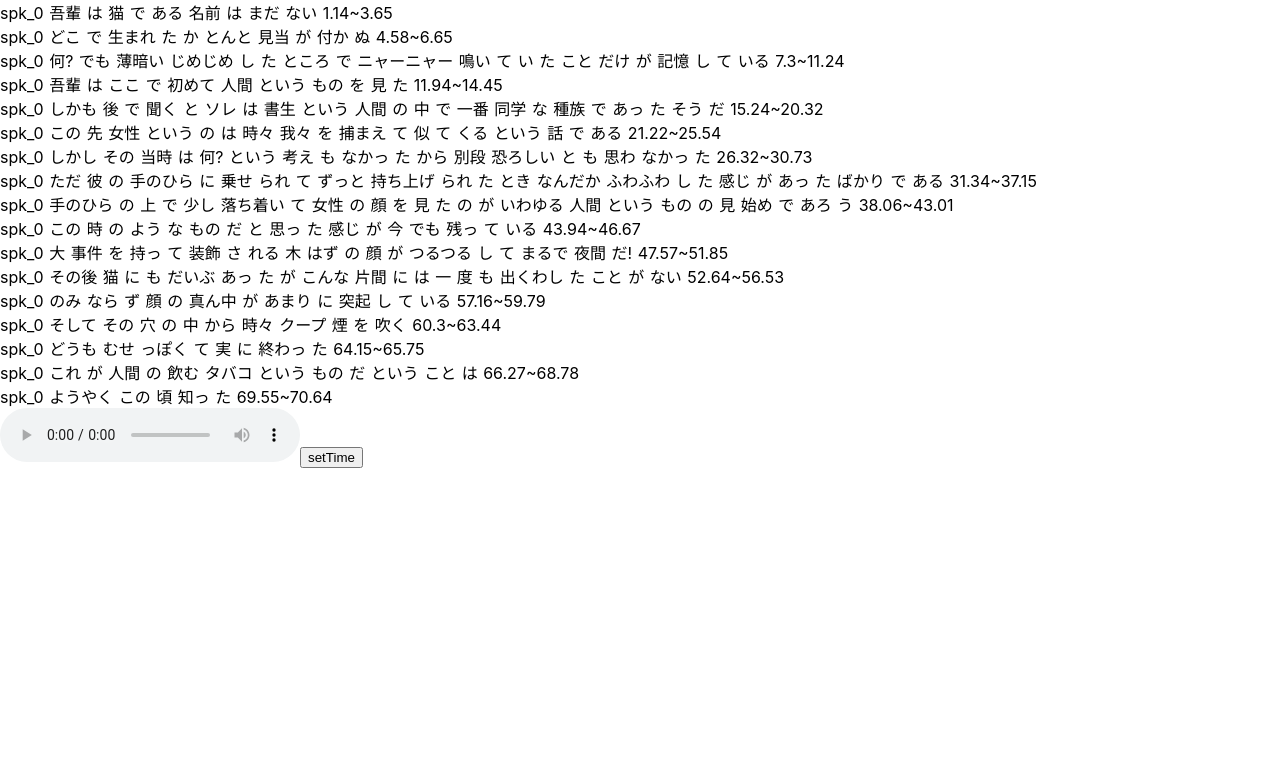
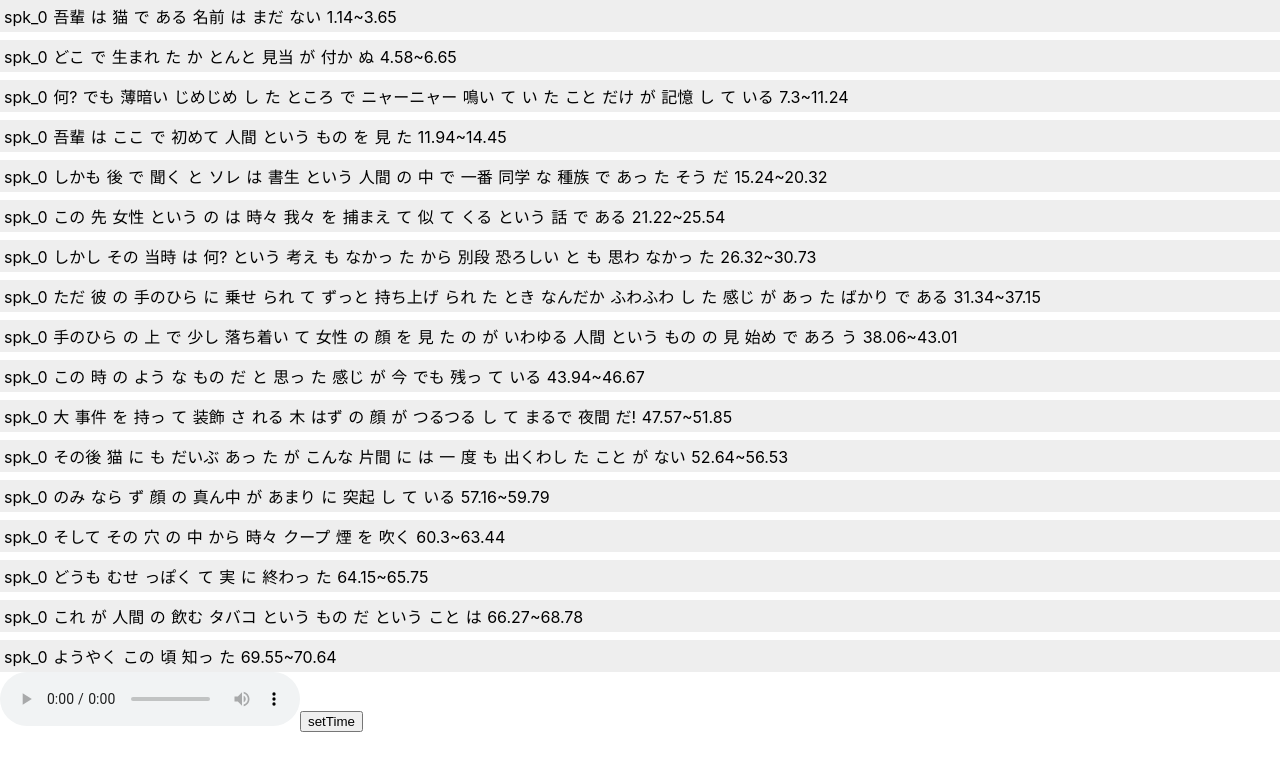
Before and after one commit to kysnrm/transcribe-app, a Nuxt app: page / in a window 1280 px wide. Shown: the top 770 px of the page. Built offline with nearby package versions, Linux system fonts and the light colour scheme.

Commit message:
イベントハンドラを BaseSegment コンポーネントへ移動

```diff
--- a/components/BaseScript.vue
+++ b/components/BaseScript.vue
@@ -7,7 +7,7 @@
       :script="item.alternatives[0].transcript"
       :start-time="Number(item.start_time)"
       :end-time="Number(item.end_time)"
-      @click="setTime(Number(item.start_time))"
+      @setTime="setTime"
     />
   </div>
 </template>
@@ -33,3 +33,9 @@ export default Vue.extend({
   }
 })
 </script>
+
+<style lang="css" scoped>
+.base-segment + .base-segment {
+  margin-top: 0.5rem;
+}
+</style>
--- a/components/BaseSegment.vue
+++ b/components/BaseSegment.vue
@@ -1,5 +1,7 @@
 <template>
-  <div>{{ speaker }} {{ script }} {{ startTime }}~{{ endTime }}</div>
+  <div class="base-segment" @click="setTime">
+    {{ speaker }} {{ script }} {{ startTime }}~{{ endTime }}
+  </div>
 </template>
 
 <script lang="ts">
@@ -22,6 +24,18 @@ export default Vue.extend({
       type: Number,
       required: true
     }
+  },
+  methods: {
+    setTime() {
+      this.$emit('setTime', this.startTime)
+    }
   }
 })
 </script>
+
+<style lang="css" scoped>
+.base-segment {
+  padding: 0.25rem;
+  background-color: #eee;
+}
+</style>
```
